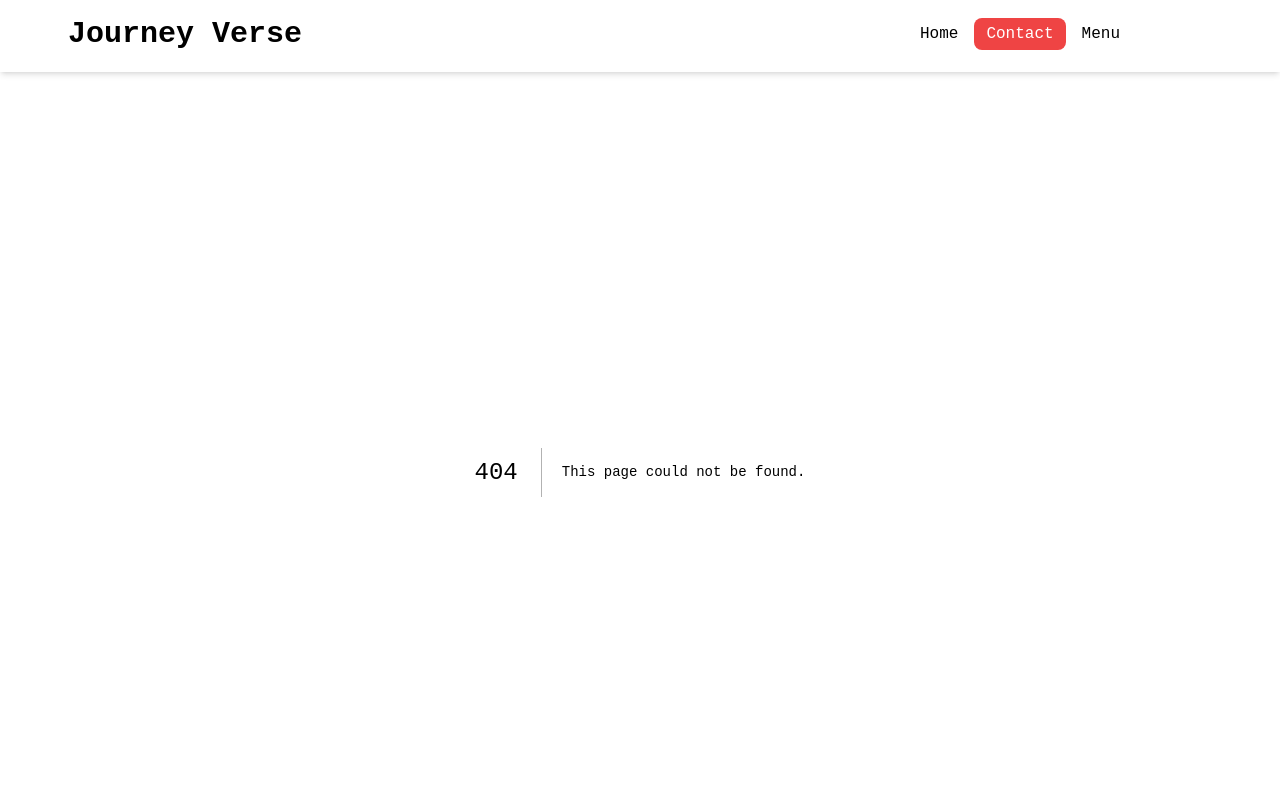
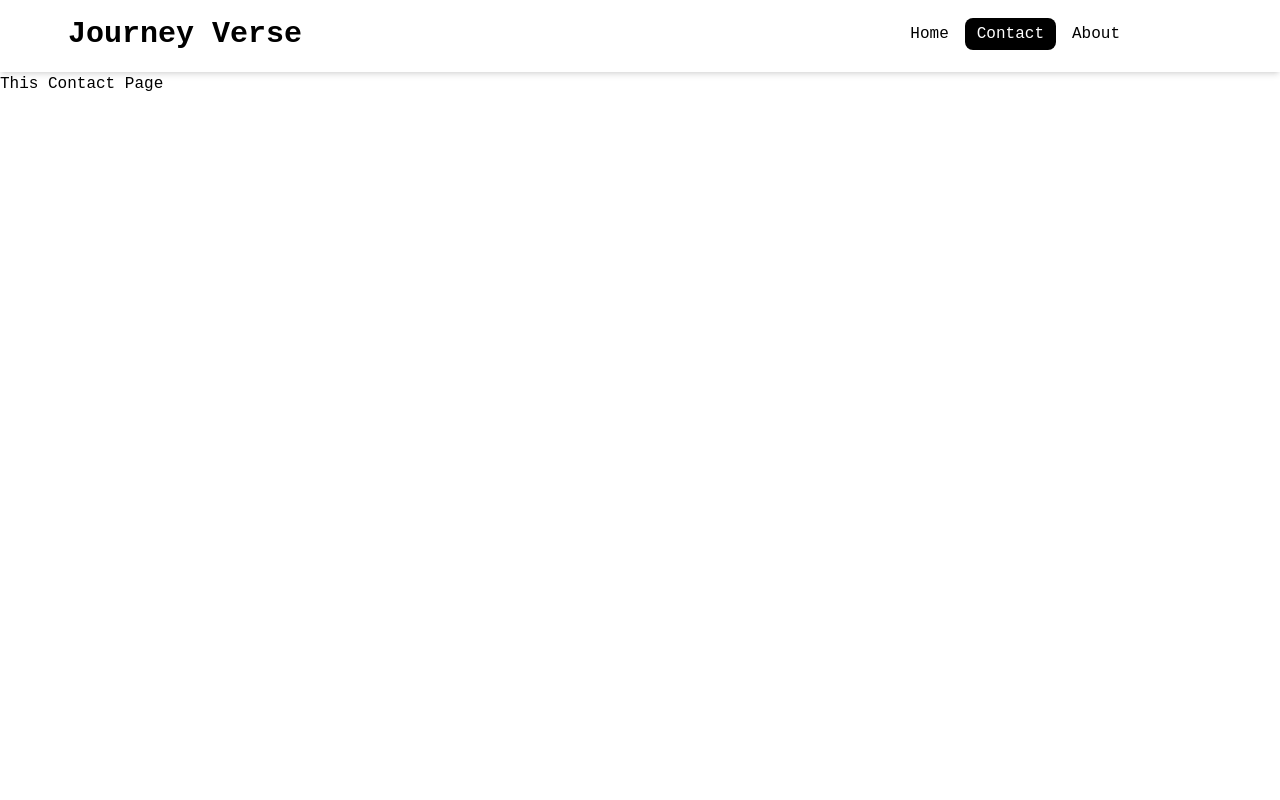
Before and after one commit to MdNadiruzzamanNibras/Journey_Verse, a Next.js app: page /contact in a window 1280 px wide. Before the commit this address had no page. Shown: the top 800 px of the page. Built offline with nearby package versions, Linux system fonts and the light colour scheme.

Commit message:
nabvar some change

```diff
--- a/src/Component/Navbar.jsx
+++ b/src/Component/Navbar.jsx
@@ -17,7 +17,7 @@ const Navbar = () => {
   const router = useRouter();
   const isPathActive = (path) => {
     return router.pathname === path
-      ? "bg-red-500 px-3 py-1 text-white rounded-lg"
+      ? "bg-black px-3 py-1 text-white rounded-lg"
       : "";
   };
     return (
@@ -49,8 +49,8 @@ const Navbar = () => {
               <li className={`ml-4 ${isPathActive("/contact")}`}>
                 <Link href="/contact">Contact</Link>
               </li>
-              <li className={`ml-4 ${isPathActive("/menu")}`}>
-                <Link href="/menu">Menu</Link>
+              <li className={`ml-4 ${isPathActive("/about")}`}>
+                <Link href="/about">About</Link>
               </li>
 
             </ul>
--- /dev/null
+++ b/src/app/contact/page.jsx
@@ -0,0 +1,11 @@
+
+
+const Contact = () => {
+    return (
+        <div>
+            <h1>This Contact Page</h1>
+        </div>
+    );
+};
+
+export default Contact;
```
Also changed, not shown: 1 other file (tests, documents, lock files or other folders).
